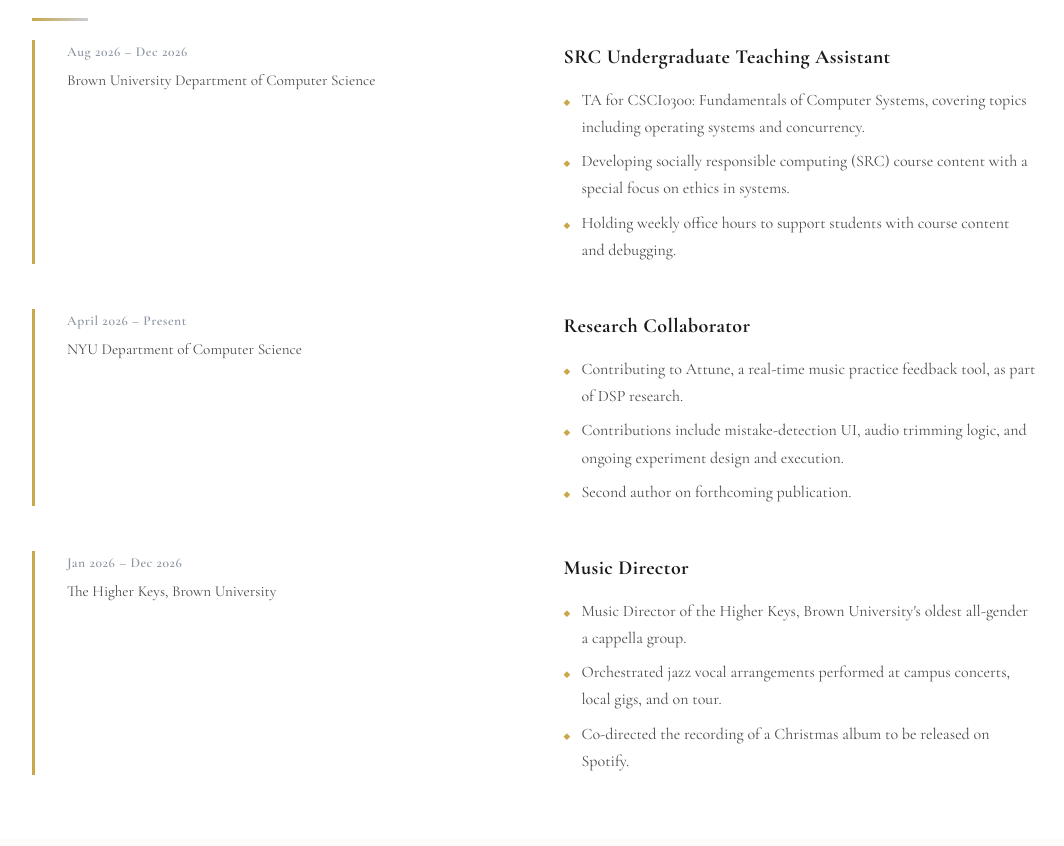
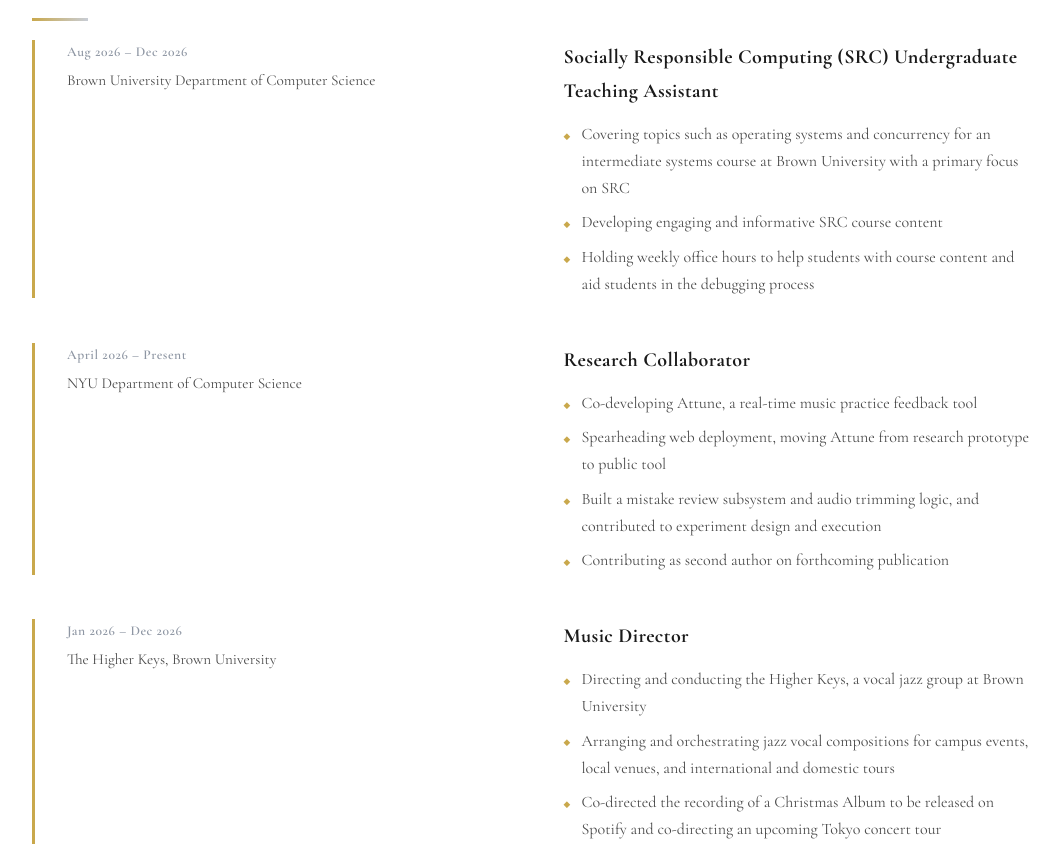
Before and after one commit to Gbeckler8/Personal-website, a React (Create React App) app: page / in a window 1280 px wide. Shown: the part 1464-2310 px from the top of the page, without its empty margins (106-1170 px from the left). Built offline with nearby package versions, Linux system fonts and the light colour scheme.

Commit message:
Update Experience.tsx

```diff
--- a/src/components/Experience.tsx
+++ b/src/components/Experience.tsx
@@ -3,13 +3,13 @@ import { useFadeIn } from '../hooks/useFadeIn';
 
 const positions = [
   {
-    title: 'SRC Undergraduate Teaching Assistant',
+    title: 'Socially Responsible Computing (SRC) Undergraduate Teaching Assistant',
     org: 'Brown University Department of Computer Science',
     period: 'Aug 2026 – Dec 2026',
     bullets: [
-      'TA for CSCI0300: Fundamentals of Computer Systems, covering topics including operating systems and concurrency.',
-      'Developing socially responsible computing (SRC) course content with a special focus on ethics in systems.',
-      'Holding weekly office hours to support students with course content and debugging.',
+      'Covering topics such as operating systems and concurrency for an intermediate systems course at Brown University with a primary focus on SRC',
+      'Developing engaging and informative SRC course content',
+      'Holding weekly office hours to help students with course content and aid students in the debugging process',
     ],
   },
   {
@@ -17,9 +17,10 @@ const positions = [
     org: 'NYU Department of Computer Science',
     period: 'April 2026 – Present',
     bullets: [
-      'Contributing to Attune, a real-time music practice feedback tool, as part of DSP research.',
-      'Contributions include mistake-detection UI, audio trimming logic, and ongoing experiment design and execution.',
-      'Second author on forthcoming publication.',
+      'Co-developing Attune, a real-time music practice feedback tool',
+      'Spearheading web deployment, moving Attune from research prototype to public tool',
+      'Built a mistake review subsystem and audio trimming logic, and contributed to experiment design and execution',
+      'Contributing as second author on forthcoming publication',
     ],
   },
   {
@@ -27,9 +28,9 @@ const positions = [
     org: 'The Higher Keys, Brown University',
     period: 'Jan 2026 – Dec 2026',
     bullets: [
-      "Music Director of the Higher Keys, Brown University's oldest all-gender a cappella group.",
-      'Orchestrated jazz vocal arrangements performed at campus concerts, local gigs, and on tour.',
-      'Co-directed the recording of a Christmas album to be released on Spotify.',
+      "Directing and conducting the Higher Keys, a vocal jazz group at Brown University",
+      'Arranging and orchestrating jazz vocal compositions for campus events, local venues, and international and domestic tours',
+      'Co-directed the recording of a Christmas Album to be released on Spotify and co-directing an upcoming Tokyo concert tour',
     ],
   },
 ];
```
